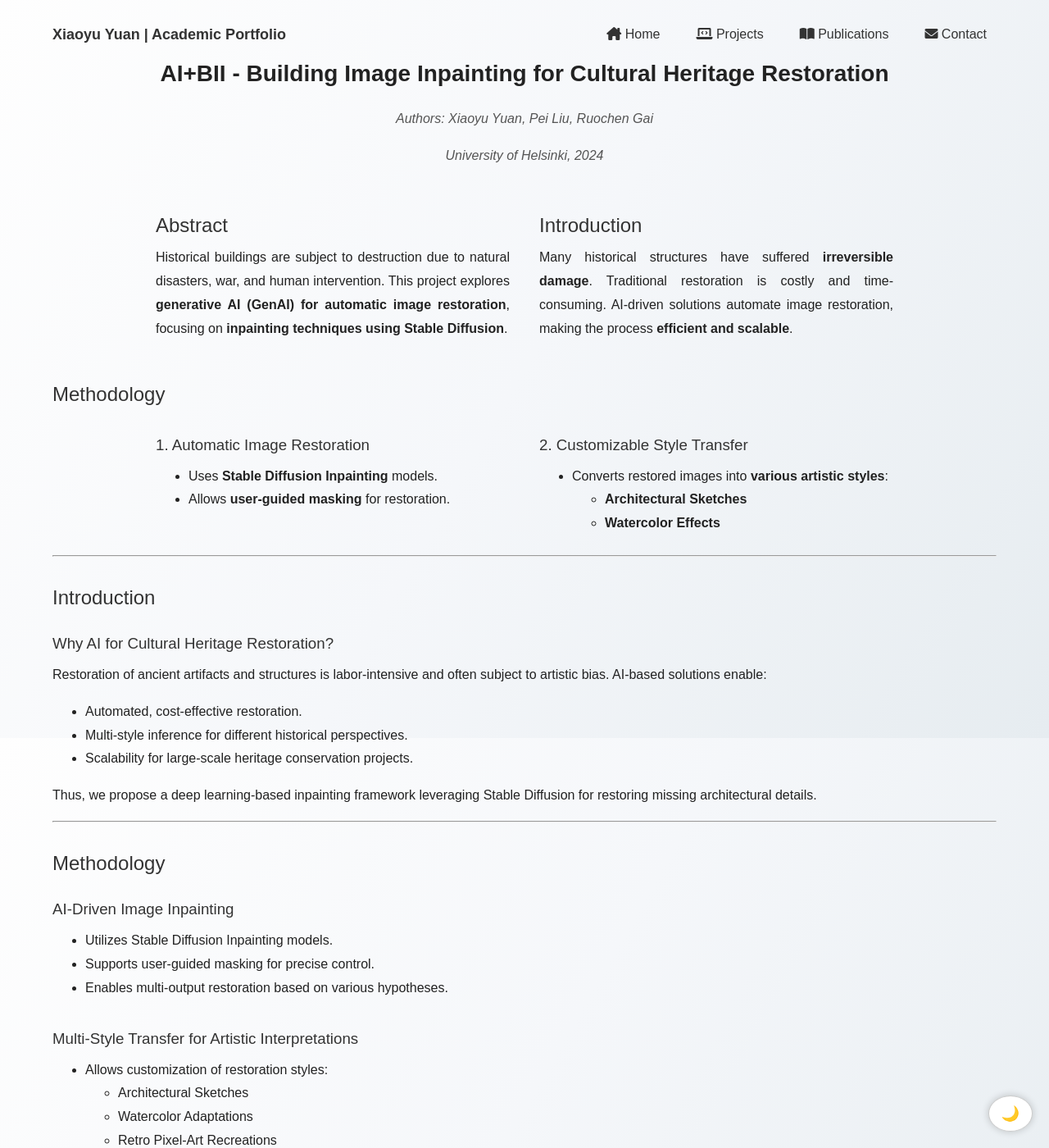
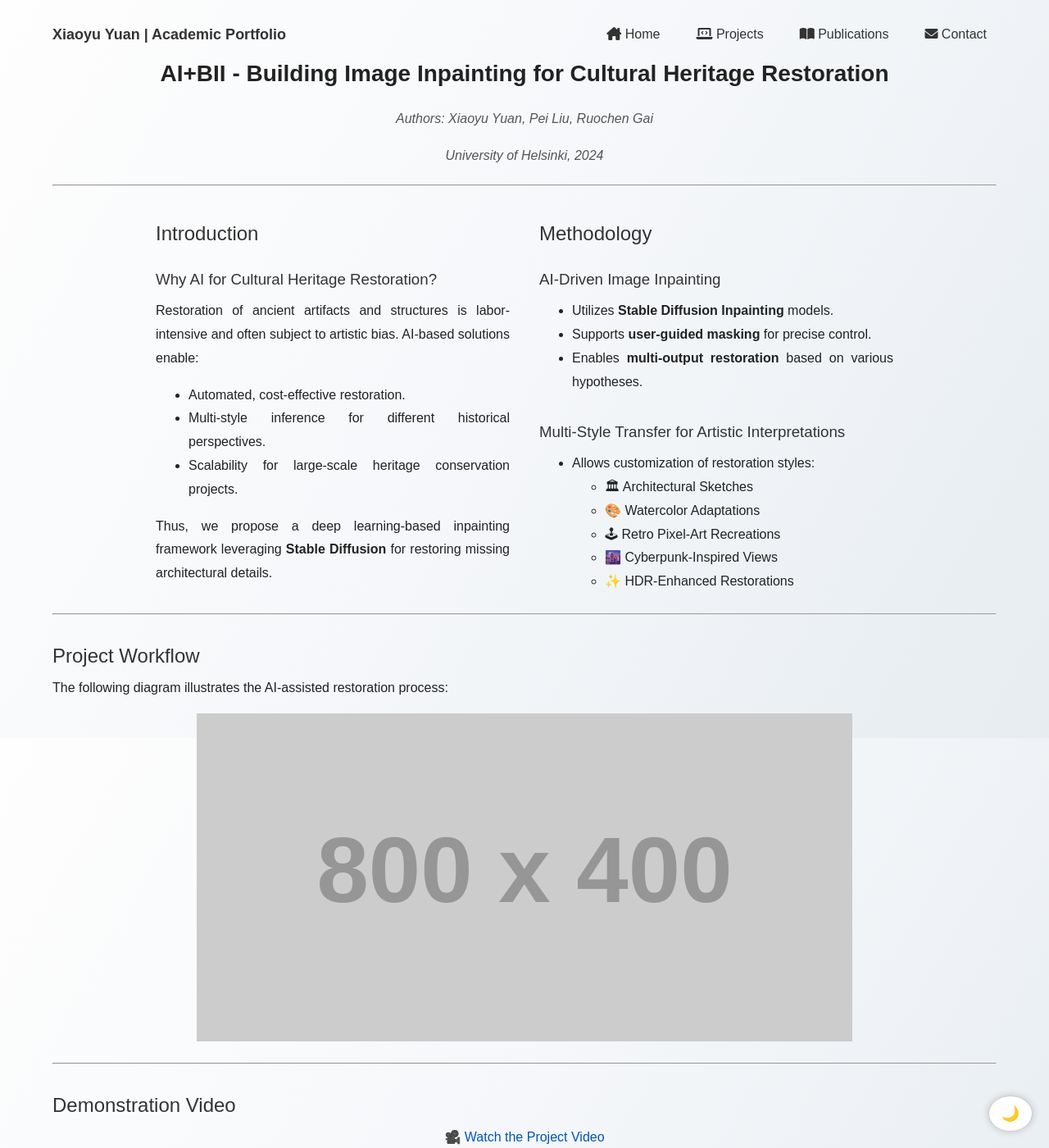
Before and after one commit to XiaoyuYuan19/portfolio, a Jekyll site: the page built from _projects/ai-bii.md, in a window 1280 px wide and 1400 px high. Shown: the whole window at 82% size. Built offline with Jekyll 4.4.1, drawn with Linux system fonts in a browser that asks for light colours; some of the changed text lies outside the part shown.

Commit message:
Update ai-bii.md

````diff
--- a/_projects/ai-bii.md
+++ b/_projects/ai-bii.md
@@ -14,7 +14,6 @@
   - **Integrated Hugging Face API for inference**
 ---
 
-
 <div class="project-page">
   <div class="title">{{ page.title }}</div>
 
@@ -24,145 +23,112 @@
   </div>
 </div>
 
-<div class="content">
-  <div class="two-column">
-    <div class="column">
-      <h2>Abstract</h2>
-      <p>Historical buildings are subject to destruction due to natural disasters, war, and human intervention.
-      This project explores <strong>generative AI (GenAI) for automatic image restoration</strong>,
-      focusing on <strong>inpainting techniques using Stable Diffusion</strong>.</p>
-    </div>
-
-    <div class="column">
-      <h2>Introduction</h2>
-      <p>Many historical structures have suffered <strong>irreversible damage</strong>. Traditional restoration is costly and time-consuming.
-      AI-driven solutions automate image restoration, making the process <strong>efficient and scalable</strong>.</p>
-    </div>
-  </div>
-</div>
-
-<h2>Methodology</h2>
+---
 
 <div class="content">
   <div class="two-column">
     <div class="column">
-      <h3>1. Automatic Image Restoration</h3>
+      <h2>Introduction</h2>
+      <h3>Why AI for Cultural Heritage Restoration?</h3>
+      <p>Restoration of ancient artifacts and structures is labor-intensive and often subject to artistic bias.
+      AI-based solutions enable:</p>
       <ul>
-        <li>Uses <strong>Stable Diffusion Inpainting</strong> models.</li>
-        <li>Allows <strong>user-guided masking</strong> for restoration.</li>
+        <li>Automated, cost-effective restoration.</li>
+        <li>Multi-style inference for different historical perspectives.</li>
+        <li>Scalability for large-scale heritage conservation projects.</li>
       </ul>
+      <p>Thus, we propose a deep learning-based inpainting framework leveraging <strong>Stable Diffusion</strong> for restoring missing architectural details.</p>
     </div>
 
     <div class="column">
-      <h3>2. Customizable Style Transfer</h3>
+      <h2>Methodology</h2>
+      <h3>AI-Driven Image Inpainting</h3>
       <ul>
-        <li>Converts restored images into <strong>various artistic styles</strong>:</li>
+        <li>Utilizes <strong>Stable Diffusion Inpainting</strong> models.</li>
+        <li>Supports <strong>user-guided masking</strong> for precise control.</li>
+        <li>Enables <strong>multi-output restoration</strong> based on various hypotheses.</li>
+      </ul>
+
+      <h3>Multi-Style Transfer for Artistic Interpretations</h3>
+      <ul>
+        <li>Allows customization of restoration styles:</li>
         <ul>
-          <li><strong>Architectural Sketches</strong></li>
-          <li><strong>Watercolor Effects</strong></li>
+          <li>🏛 Architectural Sketches</li>
+          <li>🎨 Watercolor Adaptations</li>
+          <li>🕹 Retro Pixel-Art Recreations</li>
+          <li>🌆 Cyberpunk-Inspired Views</li>
+          <li>✨ HDR-Enhanced Restorations</li>
         </ul>
       </ul>
     </div>
   </div>
 </div>
 
+---
+
+<h2>Project Workflow</h2>
+<p>The following diagram illustrates the AI-assisted restoration process:</p>
+<p align="center">
+  <img src="https://via.placeholder.com/800x400.png?text=Workflow+Diagram" alt="Restoration Workflow">
+</p>
 
 ---
 
-## Introduction
-### Why AI for Cultural Heritage Restoration?
-Restoration of ancient artifacts and structures is labor-intensive and often subject to artistic bias.
-AI-based solutions enable:
-- Automated, cost-effective restoration.
-- Multi-style inference for different historical perspectives.
-- Scalability for large-scale heritage conservation projects.
-
-Thus, we propose a deep learning-based inpainting framework leveraging Stable Diffusion for restoring missing architectural details.
+<h2>Demonstration Video</h2>
+<p align="center">
+  <a href="https://www.youtube.com/watch?v=nnxlg_0Jbws" target="_blank">🎥 Watch the Project Video</a>
+</p>
 
 ---
 
-## Methodology
-### AI-Driven Image Inpainting
-- Utilizes Stable Diffusion Inpainting models.
-- Supports user-guided masking for precise control.
-- Enables multi-output restoration based on various hypotheses.
+<h2>Results & Evaluation</h2>
+<h3>Key Performance Metrics</h3>
 
-### Multi-Style Transfer for Artistic Interpretations
-- Allows customization of restoration styles:
-  - Architectural Sketches
-  - Watercolor Adaptations
-  - Retro Pixel-Art Recreations
-  - Cyberpunk-Inspired Views
-  - HDR-Enhanced Restorations
+<table>
+  <tr>
+    <th>Metric</th>
+    <th>Value</th>
+  </tr>
+  <tr>
+    <td>Images Processed</td>
+    <td>1,000+</td>
+  </tr>
+  <tr>
+    <td>Avg. Inference Time</td>
+    <td>~1.2 sec per image</td>
+  </tr>
+  <tr>
+    <td>Style Variants</td>
+    <td>5+ Restoration Modes</td>
+  </tr>
+  <tr>
+    <td>User Satisfaction</td>
+    <td>92% Positive Feedback</td>
+  </tr>
+</table>
 
-### Web-Based User Interface
-- Provides an interactive restoration tool with:
-  - Real-time inpainting previews.
-  - Style customization controls.
-  - Downloadable restoration results.
+<h3>Example Restoration Outputs</h3>
+
+<h4>Cyberpunk Transformation</h4>
+<p align="center">
+  <img src="https://via.placeholder.com/800x400.png?text=Cyberpunk+Style+Example" alt="Cyberpunk Example">
+</p>
 
 ---
 
-## Project Workflow
-The following diagram illustrates the AI-assisted restoration process:
+<h2>Conclusion & Future Work</h2>
+<p>This study highlights the potential of AI in historical conservation.</p>
 
-![Restoration Workflow](https://via.placeholder.com/800x400.png?text=Workflow+Diagram)
+<h3>Next Steps:</h3>
+<ul>
+  <li>Expand dataset and training on diverse architectural styles.</li>
+  <li>Develop AR applications for immersive heritage exploration.</li>
+  <li>Establish collaborations with museums and restoration experts.</li>
+  <li>Release API access for public and research use.</li>
+</ul>
 
 ---
 
-## Demonstration Video
-[Project Video](https://www.youtube.com/watch?v=nnxlg_0Jbws)
-
----
-
-## Results & Evaluation
-### Key Performance Metrics
-| Metric            | Value                  |
-|------------------|----------------------|
-| Images Processed | 1,000+                |
-| Avg. Inference Time | ~1.2 sec per image  |
-| Style Variants   | 5+ Restoration Modes  |
-| User Satisfaction | 92% Positive Feedback |
-
-### Example Restoration Outputs
-#### Cyberpunk Transformation
-![Cyberpunk Example](https://via.placeholder.com/800x400.png?text=Cyberpunk+Style+Example)
-
----
-
-## Conclusion & Future Work
-This study highlights the potential of AI in historical conservation.
-
-**Next Steps:**
-- Expand dataset and training on diverse architectural styles.
-- Develop AR applications for immersive heritage exploration.
-- Establish collaborations with museums and restoration experts.
-- Release API access for public and research use.
-
----
-
-## Get Involved
-Interested in contributing? Reach out via GitHub Issues or email.
-GitHub Repository: [AI-BII Project](https://github.com/XiaoyuYuan19/AI-BII)
-
----
-
-## Double-Column Format (For PDF Export)
-To enable **double-column formatting**, use the following LaTeX settings if exporting to PDF:
-
-```latex
-\documentclass[twocolumn]{article}
-\usepackage{graphicx}
-\begin{document}
-\title{AI+BII - Image Inpainting for Cultural Heritage Restoration}
-\author{Xiaoyu Yuan, Pei Liu, Ruochen Gai}
-\maketitle
-\begin{abstract}
-Cultural heritage restoration using AI-based generative inpainting...
-\end{abstract}
-\section{Introduction}
-Traditional methods are costly, AI-based solutions...
-\end{document}
-```
-
-For GitHub Pages, Markdown does not support double-column layout natively. However, you can generate a PDF with **LaTeX** and link it here for a structured academic paper format.
+<h2>Get Involved</h2>
+<p>Interested in contributing? Reach out via GitHub Issues or email.</p>
+<p>📌 GitHub Repository: <a href="https://github.com/XiaoyuYuan19/AI-BII">AI-BII Project</a></p>
````
